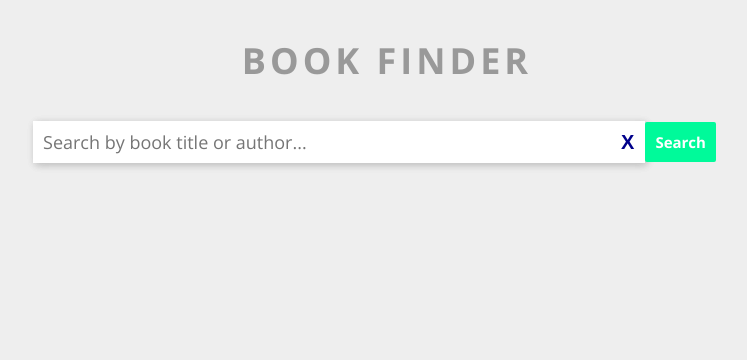
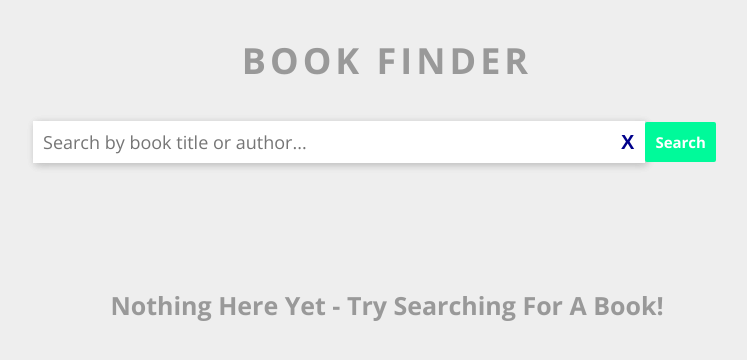
Before and after one commit to adarshnanwani/chingu-pre-work-book-finder, a React (Create React App) app: page / in a window 1280 px wide. Shown: the top 360 px of the page, without its empty margins (253-1000 px from the left). Built offline with nearby package versions, Linux system fonts and the light colour scheme.

Commit message:
Added message for search area

```diff
--- a/src/components/ResultsArea/ResultsArea.css
+++ b/src/components/ResultsArea/ResultsArea.css
@@ -2,3 +2,10 @@
   display: flex;
   flex-direction: column;
 }
+
+.beforeSearchMessage {
+  margin-top: 100px;
+  color: #999;
+  font-size: 25px;
+  font-weight: bold;
+}
--- a/src/components/ResultsArea/ResultsArea.jsx
+++ b/src/components/ResultsArea/ResultsArea.jsx
@@ -3,7 +3,11 @@ import BookRow from './BookRow/BookRow';
 import './ResultsArea.css';
 
 const resultArea = (props) => {
-  const books = props.booksData.reduce((result, book, index) => {
+  let books = (<div className="beforeSearchMessage">
+    <p>Nothing Here Yet - Try Searching For A Book!</p>
+  </div>);
+  if (props.booksData.length > 0) {
+    books = props.booksData.reduce((result, book, index) => {
       if (index % 2 === 0) {
         let arr = [];
         arr.push(book);
@@ -17,8 +21,7 @@ const resultArea = (props) => {
       .map(bookRow => {
         return <BookRow bookRow={bookRow} key={bookRow[0].bookUrl} seeBookDetails={props.seeBookDetails} />
       });
-
-
+  }
 
   return (
     <div className="resultsContainer">
```
Lines whose indentation alone changed are shown as unchanged.
